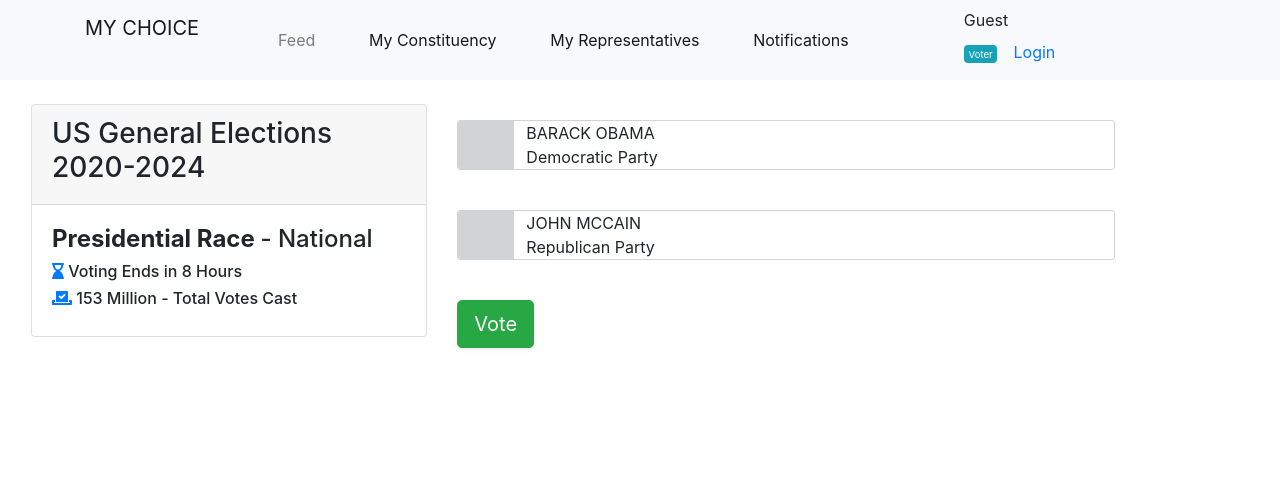
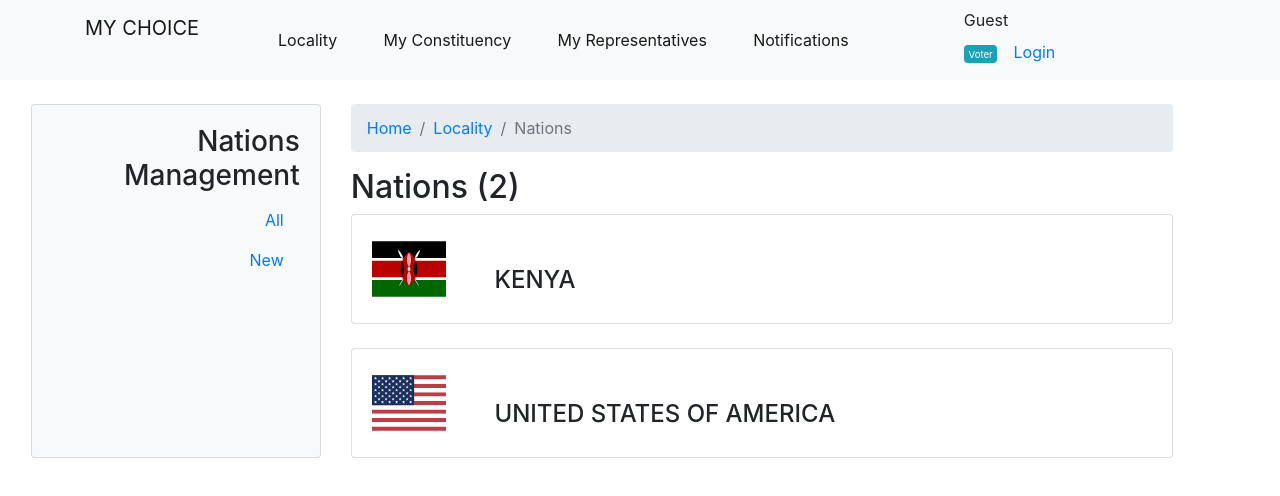
Before and after one commit to chingu-voyages/v24-bears-team-04-fe, a React (Create React App) app: page /nations in a window 1280 px wide. Shown: the top 496 px of the page. Built offline with nearby package versions, Linux system fonts and the light colour scheme.

Commit message:
Add All-Nations page
Listing of all countries added to the system

[Fixes: BE #49]

```diff
--- a/package.json
+++ b/package.json
@@ -10,6 +10,7 @@
     "@testing-library/react": "^9.3.2",
     "@testing-library/user-event": "^7.1.2",
     "bootstrap": "^4.5.3",
+    "flag-icon-css": "^3.5.0",
     "node-sass": "^4.14.1",
     "react": "^16.14.0",
     "react-dom": "^16.14.0",
--- a/src/components/Header.js
+++ b/src/components/Header.js
@@ -31,8 +31,8 @@ const Header = (props) => {
               <Col md="8">
                 <Nav className="d-flex justify-content-between" navbar>
                   <NavItem>
-                    <NavLink to="/feed" className="nav-link">
-                      Feed
+                    <NavLink to="/nations" className="nav-link">
+                      Locality
                     </NavLink>
                   </NavItem>
                   <NavItem>
--- a/src/components/Router.js
+++ b/src/components/Router.js
@@ -3,6 +3,7 @@ import { Switch, Route } from "react-router-dom";
 import Header from "./Header";
 import VoteForm from "./VoteForm";
 import Login from "./sessions/Login";
+import AllNations from "./locality/nations/AllNations";
 
 export default function App() {
   const myChoiceApiVoteURL = "https://mychoice-api.herokuapp.com/api/vote";
@@ -42,6 +43,9 @@ export default function App() {
         <Route path="/login">
           <Login />
         </Route>
+        <Route path="/nations">
+          <AllNations />
+        </Route>
         <Route path="/">
           <VoteForm
             formChange={handleChange}
--- /dev/null
+++ b/src/components/locality/nations/ANBreadcrumbs.js
@@ -0,0 +1,22 @@
+import React from "react";
+import { Breadcrumb, BreadcrumbItem } from "reactstrap";
+
+const ANBreadcrumbs = () => {
+  return (
+    <div>
+      <Breadcrumb tag="nav" listTag="div">
+        <BreadcrumbItem tag="a" href="/">
+          Home
+        </BreadcrumbItem>
+        <BreadcrumbItem tag="a" href="#">
+          Locality
+        </BreadcrumbItem>
+        <BreadcrumbItem active tag="span">
+          Nations
+        </BreadcrumbItem>
+      </Breadcrumb>
+    </div>
+  );
+};
+
+export default ANBreadcrumbs;
--- /dev/null
+++ b/src/components/locality/nations/AllNations.js
@@ -0,0 +1,40 @@
+import React from "react";
+import { Card, CardBody, Col, Row } from "reactstrap";
+import ANBreadcrumbs from "./ANBreadcrumbs";
+import NationSidebar from "./NationSidebar";
+
+const AllNations = () => (
+  <>
+    <Row className="mt-4 ml-3">
+      <Col xl="3" lg="10" md="10" sm="11" className="mb-4">
+        <NationSidebar />
+      </Col>
+
+      <Col xl="8" lg="10" md="10" sm="11">
+        <ANBreadcrumbs />
+
+        <h2>Nations (2)</h2>
+
+        <Card className="mb-4">
+          <CardBody>
+            <span className="display-4 flag-icon flag-icon-ke mr-5"></span>
+
+            <h4 className="d-inline-block text-uppercase">Kenya</h4>
+          </CardBody>
+        </Card>
+
+        <Card className="mb-4">
+          <CardBody>
+            <span className="display-4 flag-icon flag-icon-us mr-5"></span>
+
+            <h4 className="d-inline-block text-uppercase">
+              United States of America
+            </h4>
+          </CardBody>
+        </Card>
+      </Col>
+    </Row>
+  </>
+);
+
+export default AllNations;
--- /dev/null
+++ b/src/components/locality/nations/NationSidebar.js
@@ -0,0 +1,21 @@
+import React from "react";
+import { Card, CardBody, Nav, NavItem, NavLink } from "reactstrap";
+
+const NationSidebar = () => (
+  <Card color="light" className="h-100">
+    <CardBody className="text-right">
+      <h3>Nations Management</h3>
+      <Nav className="flex-column">
+        <NavItem>
+          <NavLink href="">All</NavLink>
+        </NavItem>
+
+        <NavItem>
+          <NavLink href="">New</NavLink>
+        </NavItem>
+      </Nav>
+    </CardBody>
+  </Card>
+);
+
+export default NationSidebar;
--- a/src/index.js
+++ b/src/index.js
@@ -1,6 +1,7 @@
 import React from "react";
 import ReactDOM from "react-dom";
 import "./index.css";
+import "flag-icon-css/sass/flag-icon.scss";
 import App from "./App";
 import * as serviceWorker from "./serviceWorker";
 import "bootstrap/dist/css/bootstrap.min.css";
```
Also changed, not shown: src/components/locality/nations/NationForm.js (added, +34 -0 lines), 1 other file (tests, documents, lock files or other folders).
